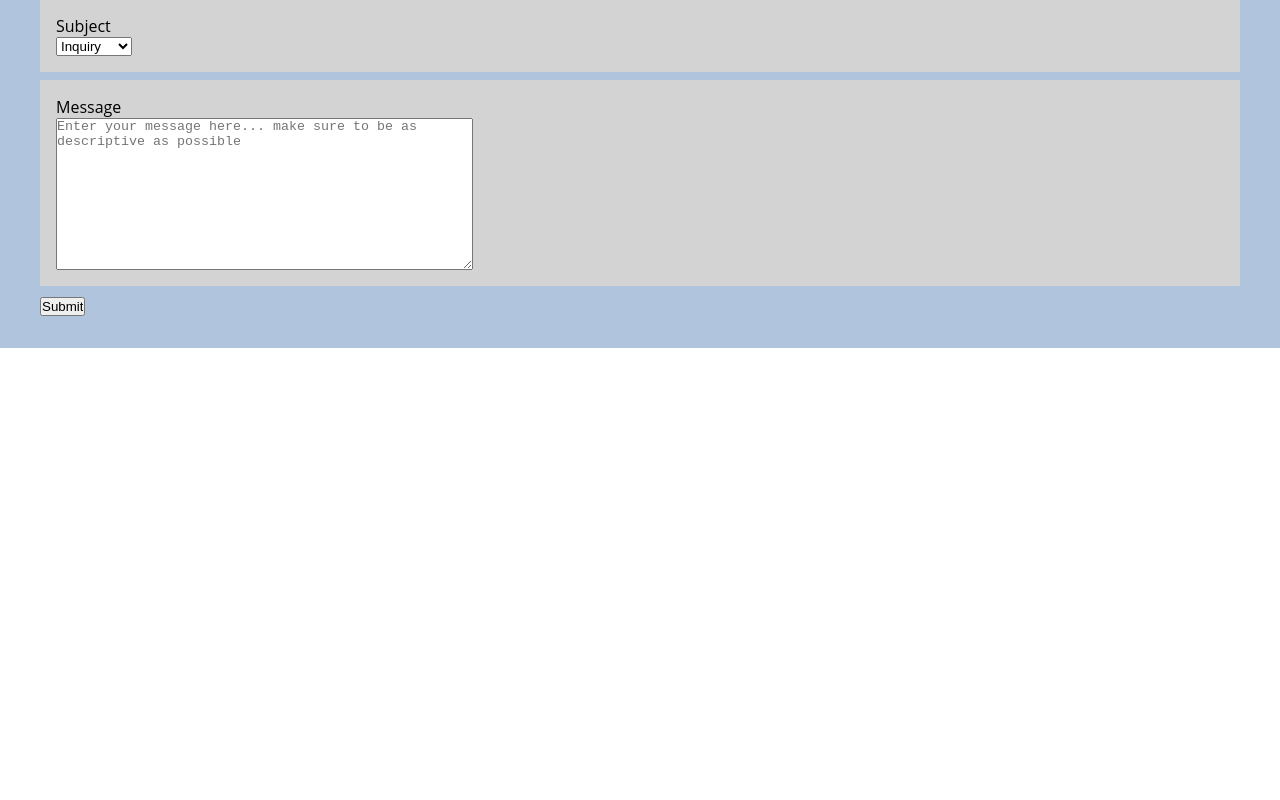
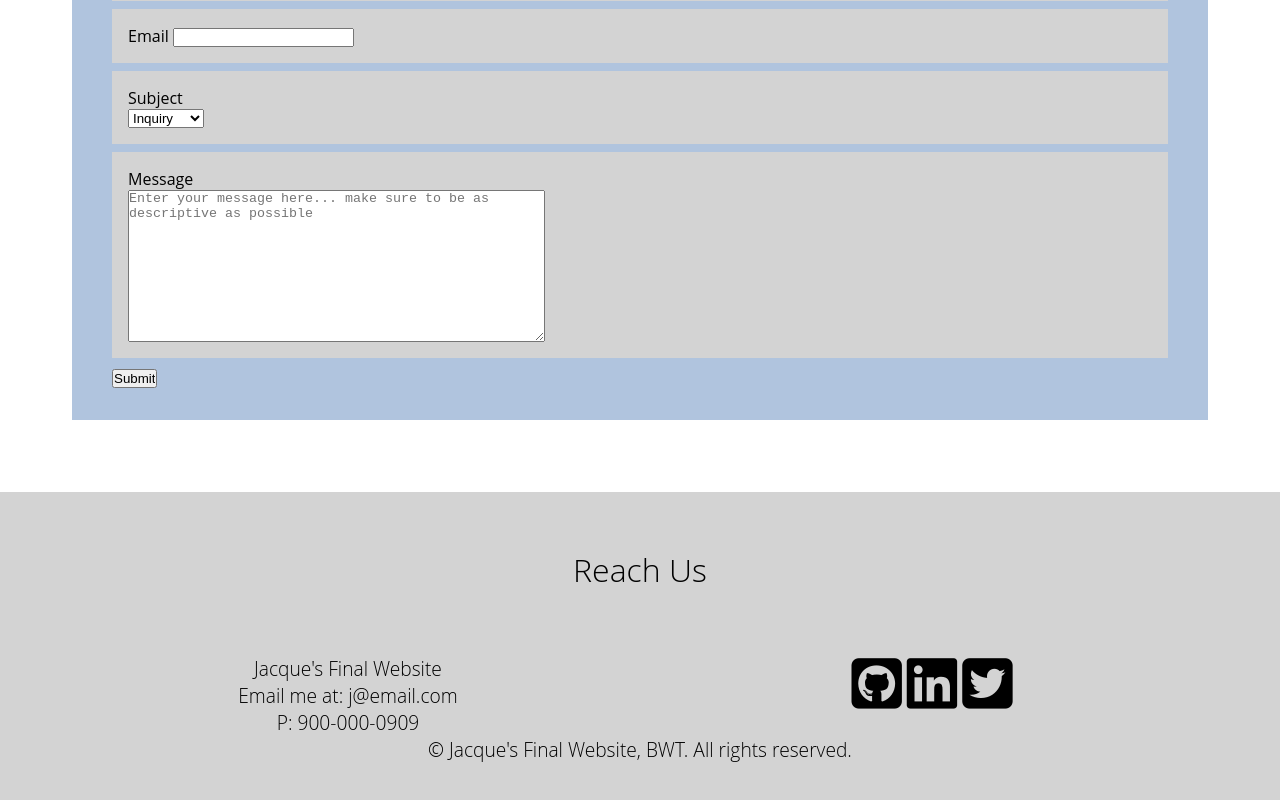
Before and after one commit to ejthom/final-project-1, a plain HTML site: page contact.html in a window 1280 px wide. Shown: the part 338-1138 px from the top of the page. Before the commit the page ends 800 px from the top, so only its background shows below. Drawn offline with Linux system fonts and the light colour scheme.

Commit message:
finished up contact and styles for final

```diff
--- a/contact.html
+++ b/contact.html
@@ -51,6 +51,31 @@
             <input type="submit" value="Submit" />
         </form>
     </main>
-    <footer></footer>
+    <footer>
+        <p>Reach Us</p>
+        <div class="row">
+            <div class="column">
+                <p>Jacque's Final Website</p>
+                <p>Email me at: <span>j@email.com</span></p>
+                <p>P: <span>900-000-0909</span></p>
+            </div>
+            <div class="column">
+                <div id="social_links">
+                    <a href="https://github.com/" target="_blank">
+                        <i class="fab fa-github-square fa-3x"></i>
+                    </a>
+                    <a href="https://www.linkedin.com" target="_blank">
+                        <i class="fab fa-linkedin fa-3x"></i>
+                    </a>
+                    <a href="https://twitter.com" target="_blank">
+                        <i class="fab fa-twitter-square fa-3x"></i>
+                    </a>
+                </div>
+            </div>
+        </div>
+        <div class="row">
+            <p>&copy; Jacque's Final Website, BWT. All rights reserved.</p>
+        </div>
+    </footer>
 </body>
 </html>
--- a/css/styles.css
+++ b/css/styles.css
@@ -17,6 +17,21 @@ a {
     color: unset;
 }
 
+.row {
+    clear: both;
+}
+
+.row::after {
+    content: "";
+    clear: both;
+}
+
+.column {
+    float: left;
+    width: 50%;
+}
+
+
 h1 {
     text-align: left;
     font-size: 5rem;
@@ -33,9 +48,8 @@ header>nav>ul {
 
 header>nav>ul>li {
     display: inline-block;
-    border-radius: 25px;
+    border-radius: 1.56rem;
     padding: .5rem 1rem;
-    text-transform: uppercase;
 }
 
 header .hero_wrapper {
@@ -55,11 +69,54 @@ header .hero_wrapper>.hero_text_wrapper {
     left: 1rem;
     padding: 1rem;
 }
+
 header .hero_wrapper>.hero_text_wrapper p {
     background-color: #fff;
     padding: 0 .3rem;
 }
+
 header .hero_wrapper>.hero_text_wrapper p,
 header>nav>ul>li {
     font-weight: 700;
 }
+
+/* MAIN */
+
+main {
+    min-height: 40rem;
+    padding: 4.5rem;
+}
+
+header>nav>ul>li,
+main .row>.column>h2 {
+    text-transform: uppercase;
+
+}
+
+/* FOOTER */
+
+footer {
+    min-height: 16.25rem;
+    padding: 3.5rem;
+    font-weight: 300;
+    font-size: 1.2rem;
+    background-color: lightgrey;
+    text-align: center;
+}
+
+footer>p {
+    font-size: 2rem;
+    margin-bottom: 4rem;
+}
+
+footer .row>p {
+    margin-top: 7rem;
+}
+
+footer #social_links {
+    text-align: center;
+}
+
+footer #social_links a:hover i {
+    color: lightslategray;
+}
```
Also changed, not shown: index.html (+4 -4 lines).
